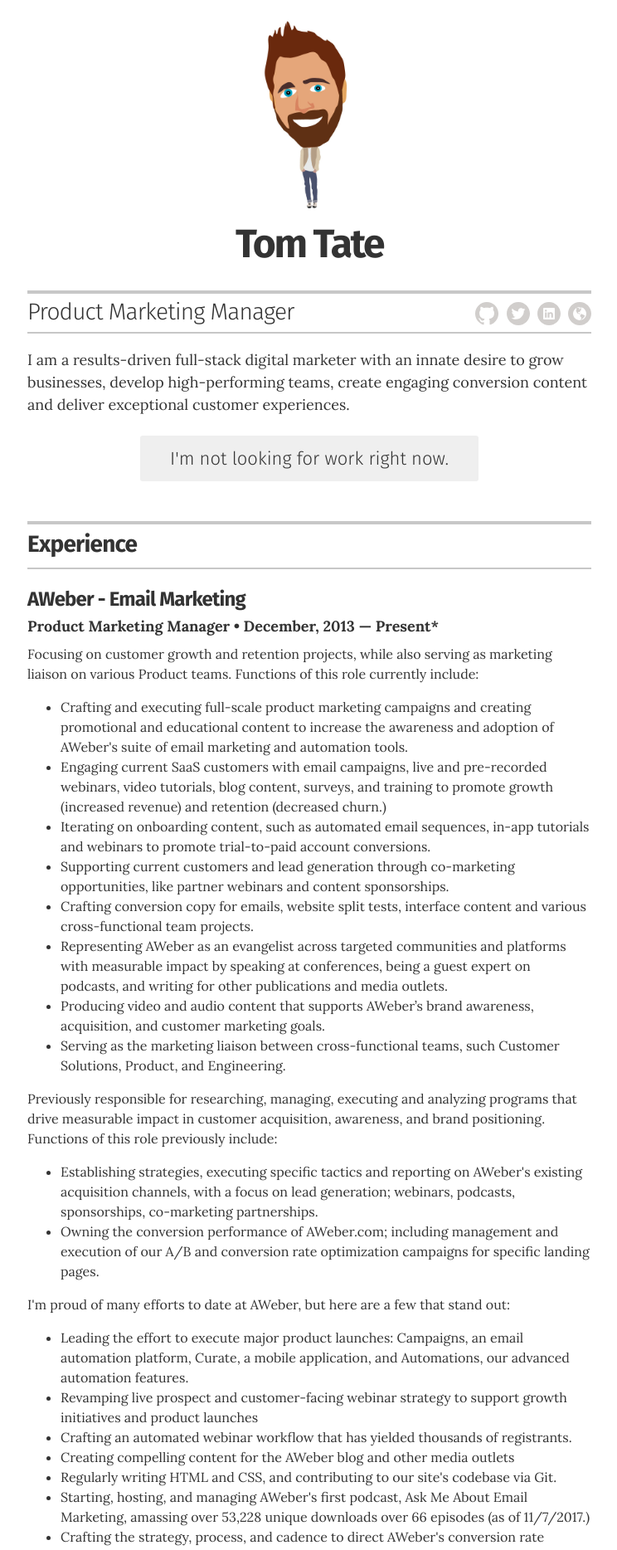
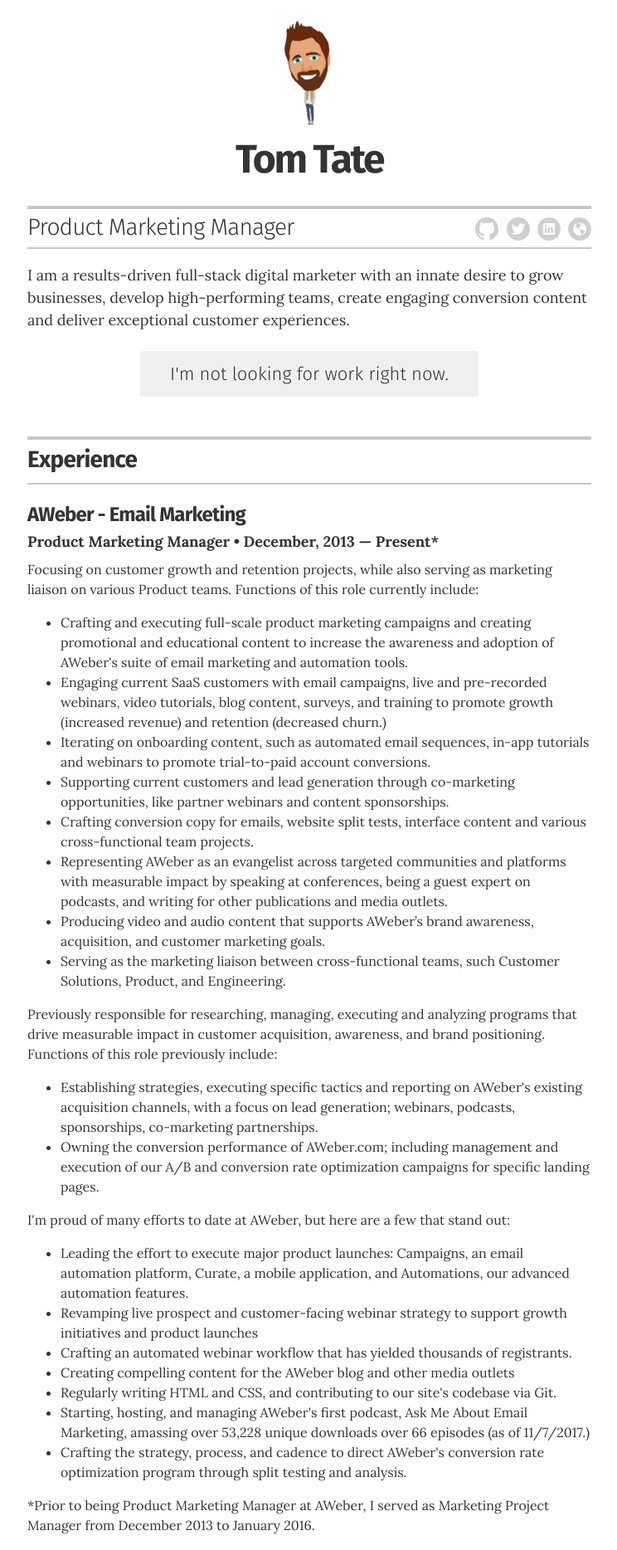
Before and after one commit to tnrt/tnrt-resume, a Jekyll site: the page built from index.html, in a window 1280 px wide. Shown: the top 1868 px of the page at 83% size, without its empty margins (267-1011 px from the left). Built offline with Jekyll 4.4.1, drawn with Linux system fonts in a browser that asks for light colours.

Commit message:
Update color and avatar width

```diff
--- a/_sass/_resume.scss
+++ b/_sass/_resume.scss
@@ -21,7 +21,7 @@
 .page-header { padding: 1.5rem 0;
 
   .avatar {
-    width: 45%;
+    width: 25%;
     max-width: 100%;
     overflow: hidden;
     @include border-radius(100px);
@@ -160,7 +160,7 @@
 // footer styles
 
 .page-footer {
-  border-top: 4px solid #c7c7c7;
+  border-top: 4px solid #6e3441;
   padding-top: 1.5rem;
   text-align: center;
   margin-bottom: 3rem;
```
